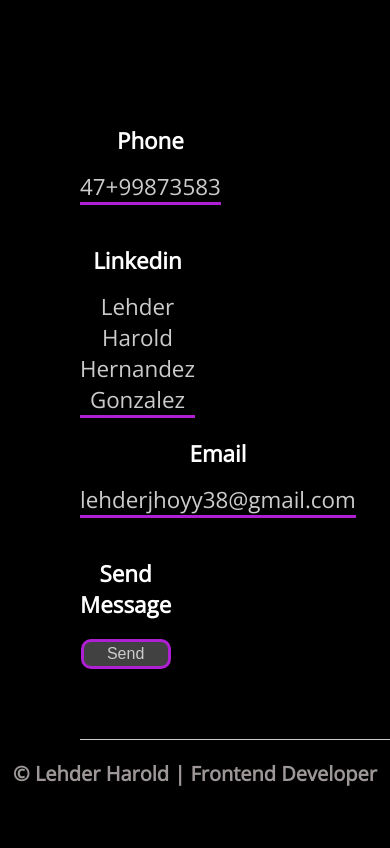
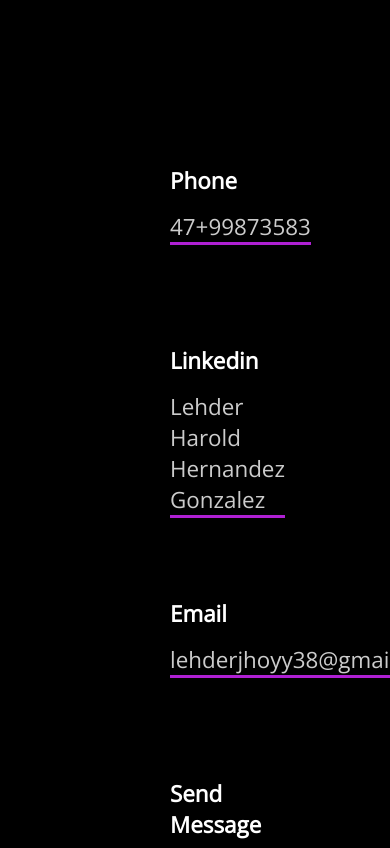
Before and after one commit to lehder/lehder.porfolio.github.io, a plain HTML site: page index.html in a window 390 px wide. Shown: the part 9640-10488 px from the top of the page. Before the commit the page ends 10457 px from the top, so only its background shows below. Drawn offline with nearby package versions, Linux system fonts and the light colour scheme.

Commit message:
Cambios realizados en el Footer

```diff
--- a/style.css
+++ b/style.css
@@ -1112,10 +1112,19 @@ footer {
         width: 90%;
         justify-content: space-evenly;
         margin: auto;
-        margin-left: 80px;
+        margin-left: 170px;
         padding-bottom: 50px;
         border-bottom: 1px solid #ccc;
         font-size: 1.4rem;
+        /* display: flex;
+        flex-direction: row; */
+    }
+    .content-foo {
+        margin: 40px 0;
+        text-align: unset;
+    }
+    .titulo-final {
+        margin-left: 150px;
     }
 
 
```
